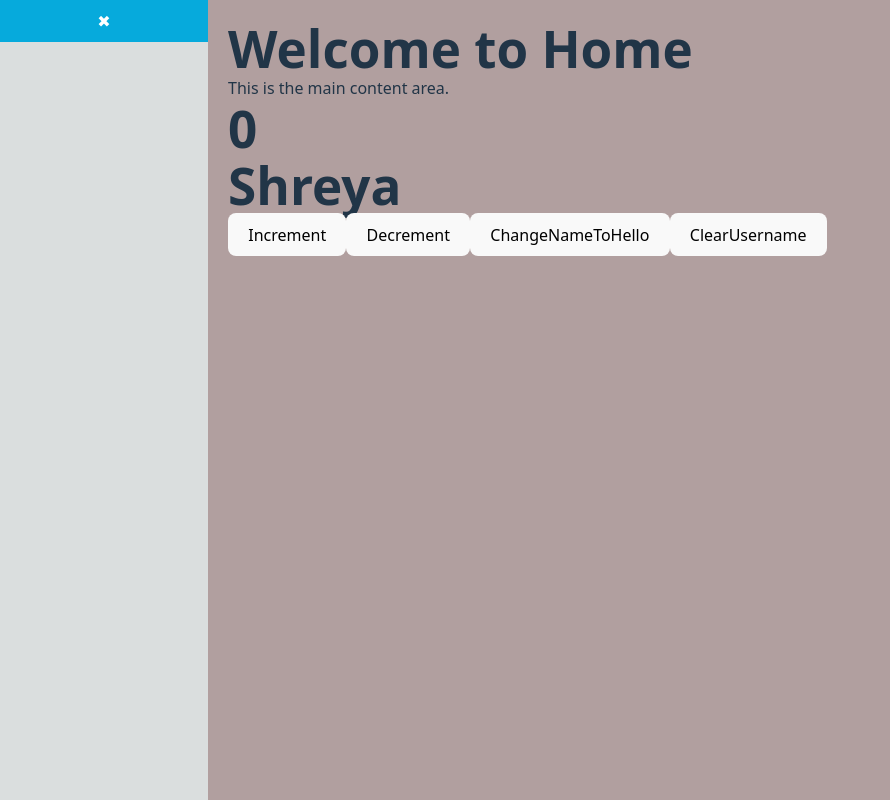
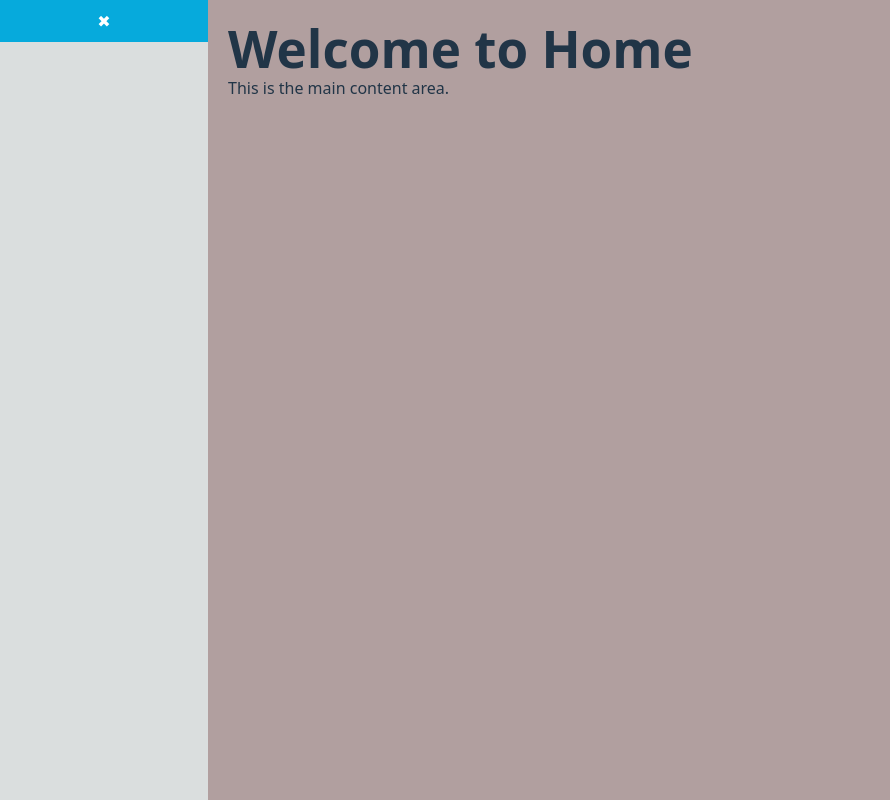
Before and after one commit to shreyaswill/builder, a React (Vite) app: page / in a window 1280 px wide. Shown: the whole page, without its empty margins (0-890 px from the left). Built offline with nearby package versions, Linux system fonts and the light colour scheme.

Commit message:
Changed slices

```diff
--- a/src/components/canvas/canvas.tsx
+++ b/src/components/canvas/canvas.tsx
@@ -1,21 +1,10 @@
-import { useDispatch, useSelector } from "react-redux";
 import "./canvas.css";
-import { decrement, increment } from "../../redux/counterSlice";
-import { setUsername, clearUsername } from "../../redux/usernameSlice";
+
 export const Canvas: React.FC = () => {
-    const count = useSelector((state: { counter: { value: number } }) => state.counter.value);
-    const username = useSelector((state: { username: { value: number } }) => state.username.value);
-    const dispatch = useDispatch();
     return (
         <div className="main-content">
             <h1>Welcome to Home</h1>
             <p>This is the main content area.</p>
-            <h1>{count}</h1>
-            <h1>{username}</h1>
-            <button onClick={() => dispatch(increment())}>Increment</button>
-            <button onClick={() => dispatch(decrement())}>Decrement</button>
-            <button onClick={() => dispatch(setUsername("Hello"))}>ChangeNameToHello</button>
-            <button onClick={() => dispatch(clearUsername())}>ClearUsername</button>
         </div>
     );
 }
--- a/src/redux/counterSlice.ts
+++ /dev/null
@@ -1,18 +0,0 @@
-import { createSlice } from "@reduxjs/toolkit";
-
-export const counterSlice = createSlice({
-    name: "counter",
-    initialState: {
-        value: 0,
-    },
-    reducers: {
-        increment: (state) => {
-            state.value += 1;
-        },
-        decrement: (state) => {
-            state.value -= 1;
-        },
-    },
-});
-
-export const { increment, decrement } = counterSlice.actions
--- /dev/null
+++ b/src/redux/elementProps.ts
@@ -0,0 +1,27 @@
+import { createSlice, PayloadAction } from "@reduxjs/toolkit";
+
+interface ElementProps {
+    height: number,
+    width: number,
+    backgroundColor: string
+}
+
+const initialState: {[key: string]: ElementProps} = {};
+
+export const elementProps = createSlice({
+    name: "elementProps",
+    initialState,
+    reducers: {
+        changeHeight: (state, {payload: {id, value}}: PayloadAction<{id: string, value: number}>) => {
+            state[id].height = value;
+        },
+        changeWidth: (state, action: PayloadAction<{id: string, value: number}>) => {
+            state[action.payload.id].width = action.payload.value;
+        },
+        changeBackground: (state, {payload: {id, value}}: PayloadAction<{id: string, value: string}>) => {
+            state[id].backgroundColor = value;
+        }
+    },
+});
+
+export const { changeHeight, changeWidth, changeBackground } = elementProps.actions
--- a/src/redux/index.ts
+++ b/src/redux/index.ts
@@ -1,10 +1,6 @@
 import { configureStore } from "@reduxjs/toolkit";
-import { counterSlice } from "./counterSlice";
-import { usernameSlice } from "./usernameSlice";
+import { elementProps } from "./elementProps";
 
 export const store = configureStore({
-    reducer: {
-        counter: counterSlice.reducer,
-        username: usernameSlice.reducer
-    }
+    reducer: elementProps.reducer
 });
--- a/src/redux/usernameSlice.ts
+++ /dev/null
@@ -1,16 +0,0 @@
-import { createSlice } from "@reduxjs/toolkit";
-
-export const usernameSlice = createSlice({
-    name: "username",
-    initialState: { value: "Shreya" },
-    reducers: {
-        setUsername: (state, action) => {
-            state.value = action.payload;
-        },
-        clearUsername: (state) => {
-            state.value = "";
-        },
-    },
-});
-
-export const { setUsername, clearUsername } = usernameSlice.actions;
```
Also changed, not shown: src/redux/selectedProps.ts (added, +18 -0 lines).
